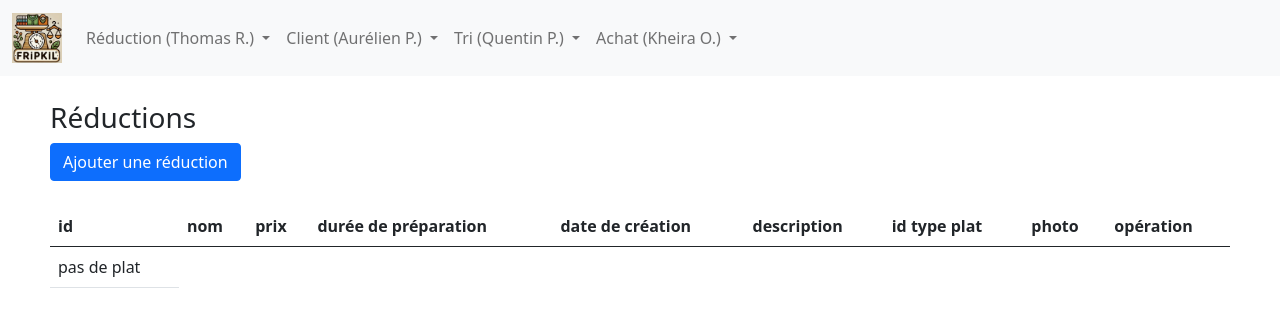
After one commit to Quentin0312/but1s1saebdd, a Flask app: page /reduction/show in a window 1280 px wide. The commit adds this page. Shown: the top 327 px of the page. Run offline with Flask 3, Linux system fonts and the light colour scheme; some libraries are stand-ins or nearby versions.

Commit message:
templates/reduction/show_reduction.html added

```diff
--- a/app.py
+++ b/app.py
@@ -6,5 +6,9 @@ app = Flask(__name__)
 def show_layout():
     return render_template('layout.html')
 
+@app.route('/reduction/show', methods=['GET'])
+def show_reduction():
+    return render_template('reduction/show_reduction.html')
+
 if __name__ == '__main__':
     app.run()
--- a/templates/_nav.html
+++ b/templates/_nav.html
@@ -15,8 +15,8 @@
                         Réduction (Thomas R.)
                     </a>
                     <ul class="dropdown-menu" aria-labelledby="navbarDropdownPlat">
-                        <li><a class="dropdown-item" href="/plat/show">Afficher</a></li>
-                        <li><a class="dropdown-item" href="/plat/add">État</a></li>
+                        <li><a class="dropdown-item" href="/reduction/show">Afficher</a></li>
+                        <li><a class="dropdown-item" href="/reduction/add">État</a></li>
                     </ul>
                 </li>
                 <li class="nav-item dropdown">
--- /dev/null
+++ b/templates/reduction/show_reduction.html
@@ -0,0 +1,65 @@
+{% extends 'layout.html' %}
+
+{% block title %}
+<title>afficher les plats</title>
+{% endblock %}
+
+{% block body %}
+<div class="show-head-content">
+    <h3>Réductions</h3>
+    <a class="btn btn-primary" href="/plat/add">Ajouter une réduction</a>
+</div>
+<div class="table-container">
+    <table class="table">
+        <thead class="thead-dark">
+            <tr>
+                <th>id</th>
+                <th>nom</th>
+                <th>prix</th>
+                <th>durée de préparation</th>
+                <th>date de création</th>
+                <th>description</th>
+                <th>id type plat</th>
+                <th>photo</th>
+                <th>opération</th>
+            </tr>
+        </thead>
+        <tbody>
+            {% if plats | length >= 1 %}
+            {% for ligne in plats %}
+            <tr>
+                <td>{{ ligne.id }}</td>
+                <td>{{ ligne.nomPlat }}</td>
+                <td>{{ ligne.prixPlat }}</td>
+                <td>{{ ligne.dureePreparation }}</td>
+                <td>{{ ligne.dateCreation }}</td>
+                <td>{{ ligne.description }}</td>
+                <td>{{ ligne.typePlat_id }}</td>
+
+                <td>
+                    {% if ligne.photo is not none and ligne.photo != "" %}
+                    <img style="width:40px;height:40px"
+                    src="{{ url_for('static', filename = 'images/' + ligne['photo']) }}"
+                    alt="image  de {{ ligne.nom }}">
+                    {% else %}
+                    <img style="width:40px;height:40px" src="{{ url_for('static', filename='images/no_photo.jpeg') }}"
+                        alt="no image">
+                    {% endif %}
+                </td>
+                <td>
+                    <a href="/plat/edit?id={{ ligne.id }}" class="btn btn-outline-secondary">Éditer</a>
+                    <a href="/plat/delete?id={{ ligne.id }}" class="btn btn-outline-danger">Supprimer</a>
+                </td>
+            </tr>
+            {% endfor %}
+            {% else %}
+            <tr>
+                <td>
+                    pas de plat
+                </td>
+            </tr>
+            {% endif %}
+        </tbody>
+    </table>
+</div>
+{% endblock %}
```
